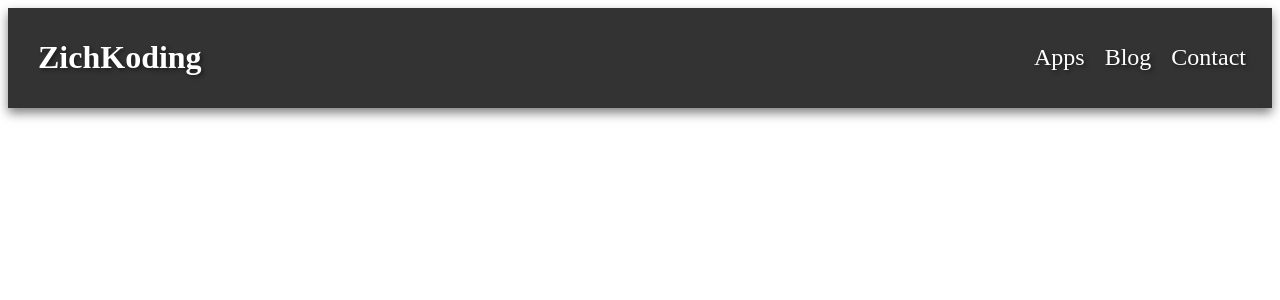
After one commit to ZichKoding/Django-Portfolio, a Django app: template zichko_portfolio/templates/main/header.html in a window 1280 px wide. The commit adds this page. Shown: the top 300 px of the page. Run offline with Django 5.2, Linux system fonts and the light colour scheme; the template is opened without the code that fills it, so the values that code supplies are empty.

Commit message:
modularized the html, css, and js items to make it more DRY throughout the project for frontend side.

```diff
--- /dev/null
+++ b/zichko_portfolio/static/css/navbar.css
@@ -0,0 +1,102 @@
+
+/* HEADER START */
+header {
+    background-color: #333;
+    color: white;
+    padding: 10px;
+    margin-bottom: 20px;
+    display: flex;
+    align-items: center;
+    justify-content: space-between;
+    box-shadow: 0 5px 10px rgba(0, 0, 0, 0.5);
+}
+
+.portfolio-title a {
+    text-decoration: none;
+    color: white;
+    font-size: 2rem;
+    font-weight: bold;
+    margin-bottom: 20px;
+    margin-left: 20px;
+}
+
+.portfolio-title:hover {
+    text-decoration: underline;
+}
+
+.nav-list {
+    list-style: none;
+    padding: 0;
+    margin: 0;
+    margin-right: 1rem;
+    display: flex;
+    align-items: center;
+}
+
+.nav-list li {
+    font-size: 1.5rem;
+    margin-left: 20px;
+}
+
+.nav-list li a {
+    color: white;
+    text-decoration: none;
+}
+
+.nav-list li a:hover {
+    text-decoration: underline;
+}
+
+.menu-icon {
+    display: none;
+    font-size: 2rem;
+    cursor: pointer;
+}
+
+.close-icon {
+    display: none;
+    font-size: 2em;
+    cursor: pointer;
+}
+
+/* HEADER END */
+
+
+@media (max-width: 700px) {
+    /* HEADER START */
+    .menu-icon {
+        display: block;
+    }
+
+    .close-icon {
+        display: block;
+    }
+
+    .nav-list {
+        z-index: 1;
+        position: absolute;
+        margin-right: 0;
+        display: none;
+        flex-direction: column;
+        right: 0;
+        top: 0;
+        height: 100%;
+        width: 12.5rem;
+        background-color: #333;
+        padding: 20px;
+        box-sizing: border-box;
+        box-shadow: 0 5px 10px rgba(0, 0, 0, 0.5);
+    }
+
+    .nav-list li {
+        font-size: 1.5rem;
+        margin-left: 0px;
+        margin-bottom: 20px;
+    }
+
+    .nav-list.show {
+        transform: translateX(0);
+    }
+
+    /* HEADER END */
+}
--- /dev/null
+++ b/zichko_portfolio/static/css/style.css
@@ -0,0 +1,3 @@
+* {
+    text-shadow: 2px 2px 4px rgba(0, 0, 0, 0.5);
+}
--- a/zichko_portfolio/portfolio/static/index.js
+++ b/zichko_portfolio/static/js/index.js
@@ -3,8 +3,12 @@ function toggleMenu() {
     var menuIcon = document.getElementById('menuIcon');
     navList.classList.toggle('show');
     if (navList.classList.contains('show')) {
+        // Set Display to 'flex' to show the menu
+        navList.style.display = 'flex';
         menuIcon.innerHTML = '&times;';  // Change to 'X' when the menu is open
     } else {
+        // Set Display to 'none' to hide the menu
+        navList.style.display = 'none';
         menuIcon.innerHTML = '&#9776;';  // Change back to '☰' when the menu is closed
     }
 }
--- /dev/null
+++ b/zichko_portfolio/templates/main/header.html
@@ -0,0 +1,29 @@
+{% load static %}
+
+<!DOCTYPE html>
+<!--[if lt IE 7]>      <html class="no-js lt-ie9 lt-ie8 lt-ie7"> <![endif]-->
+<!--[if IE 7]>         <html class="no-js lt-ie9 lt-ie8"> <![endif]-->
+<!--[if IE 8]>         <html class="no-js lt-ie9"> <![endif]-->
+<!--[if gt IE 8]>      <html class="no-js"> <!--<![endif]-->
+<html>
+    <head>
+        <meta charset="utf-8">
+        <meta http-equiv="X-UA-Compatible" content="IE=edge">
+        <title>ZichKoding</title>
+        <meta name="description" content="ZichKoding (owned by Chris Zichko) portfolio.">
+        <meta name="viewport" content="width=device-width, initial-scale=1">
+        <link rel="stylesheet" href="{% static 'css/style.css' %}">
+    </head>
+    <body>
+        <!--[if lt IE 7]>
+            <p class="browsehappy">You are using an <strong>outdated</strong> browser. Please <a href="#">upgrade your browser</a> to improve your experience.</p>
+        <![endif]-->
+
+        {% include "main/includes/navbar.html" %}
+
+        {% block content %}
+        {% endblock %}
+
+        <script src="{% static 'js/index.js' %}" async defer></script>
+    </body>
+</html>
--- /dev/null
+++ b/zichko_portfolio/templates/main/includes/navbar.html
@@ -0,0 +1,23 @@
+{% load static %}
+
+<link rel="stylesheet" href="{% static 'css/navbar.css' %}">
+
+<header>
+    <h1 class="portfolio-title">
+        <a href="/" class="portfolio-link">ZichKoding</a>
+    </h1>
+    <section>
+        <button class="menu-icon" onclick="toggleMenu()">
+            <span id="menuIcon">&#9776;</span>
+        </button>
+        <ul class="nav-list" id="navList">
+            <li>
+                <span class="close-icon" onclick="toggleMenu()">
+                    <span id="closeIcon">&times;</span>
+            </li>
+            <li><a href="/apps">Apps</a></li>
+            <li><a href="/blog">Blog</a></li>
+            <li><a href="/contact">Contact</a></li>
+        </ul>
+    </section>
+</header>
--- a/zichko_portfolio/zichko_portfolio/settings.py
+++ b/zichko_portfolio/zichko_portfolio/settings.py
@@ -125,6 +125,10 @@ USE_TZ = True
 
 STATIC_URL = 'static/'
 
+STATICFILES_DIRS = [
+    BASE_DIR / "static",
+]
+
 # MEDIA Files (Images)
 MEDIA_URL = '/media/'
 MEDIA_ROOT = BASE_DIR / 'media'
```
Also changed, not shown: zichko_portfolio/portfolio/static/css/portfolio.css (renamed from zichko_portfolio/portfolio/static/style.css, +13 -108 lines), zichko_portfolio/portfolio/templates/portfolio/index.html (+6 -41 lines), zichko_portfolio/portfolio/templates/portfolio/index_backup.html (added, +70 -0 lines), zichko_portfolio/db.sqlite3, zichko_portfolio/media/images/Gemini_Generated_Image_1mz81o1mz81o1mz8.jpeg (added), zichko_portfolio/media/images/Gemini_Generated_Image_9w7zqq9w7zqq9w7z.jpeg (added), zichko_portfolio/media/images/Gemini_Generated_Image_b6ih1ob6ih1ob6ih.jpeg (added), zichko_portfolio/static/images/zichkoding_logo.jpeg (added), zichko_portfolio/templates/main/home.html (added), zichko_portfolio/templates/main/includes/footer.html (added).
